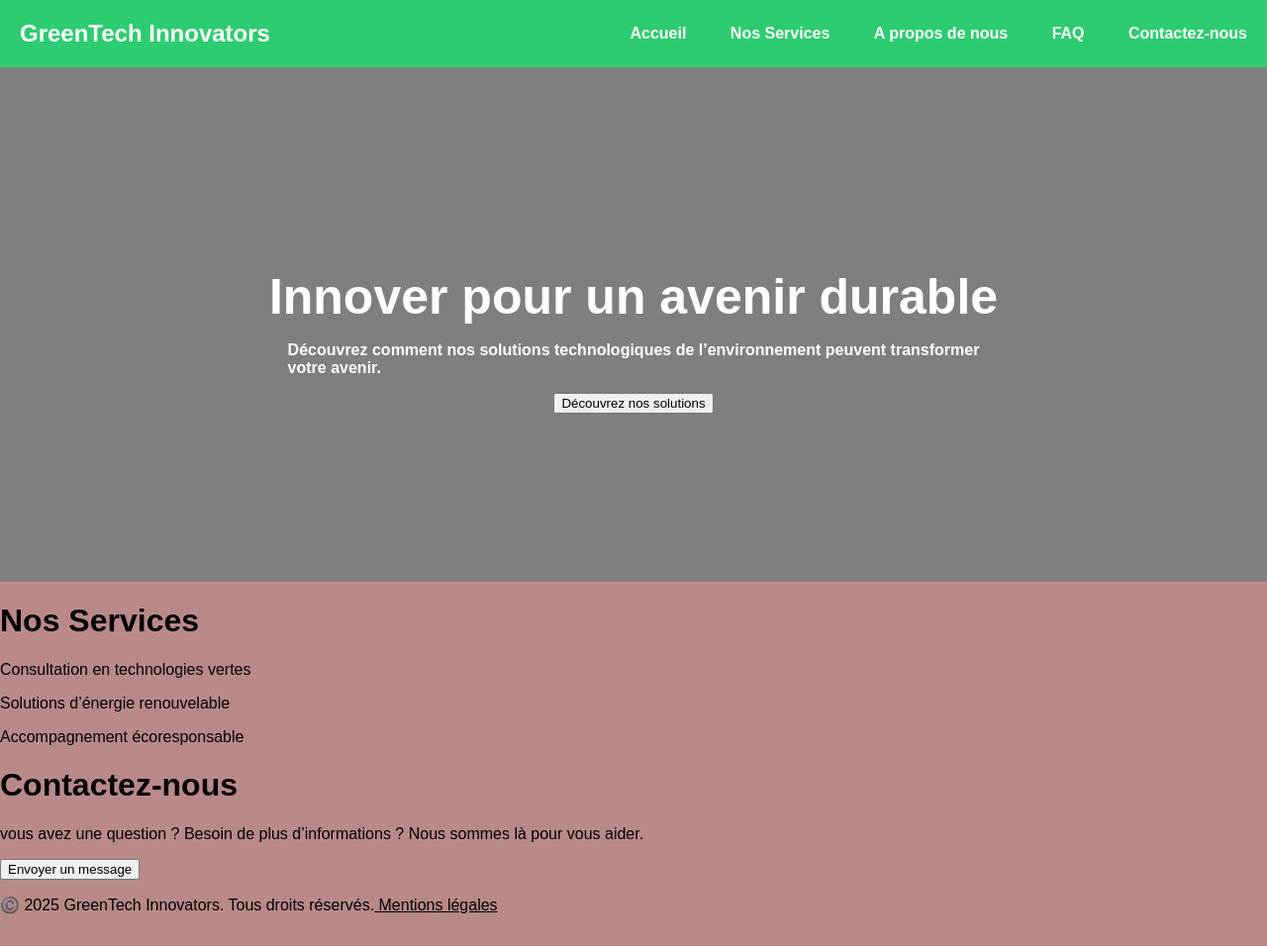
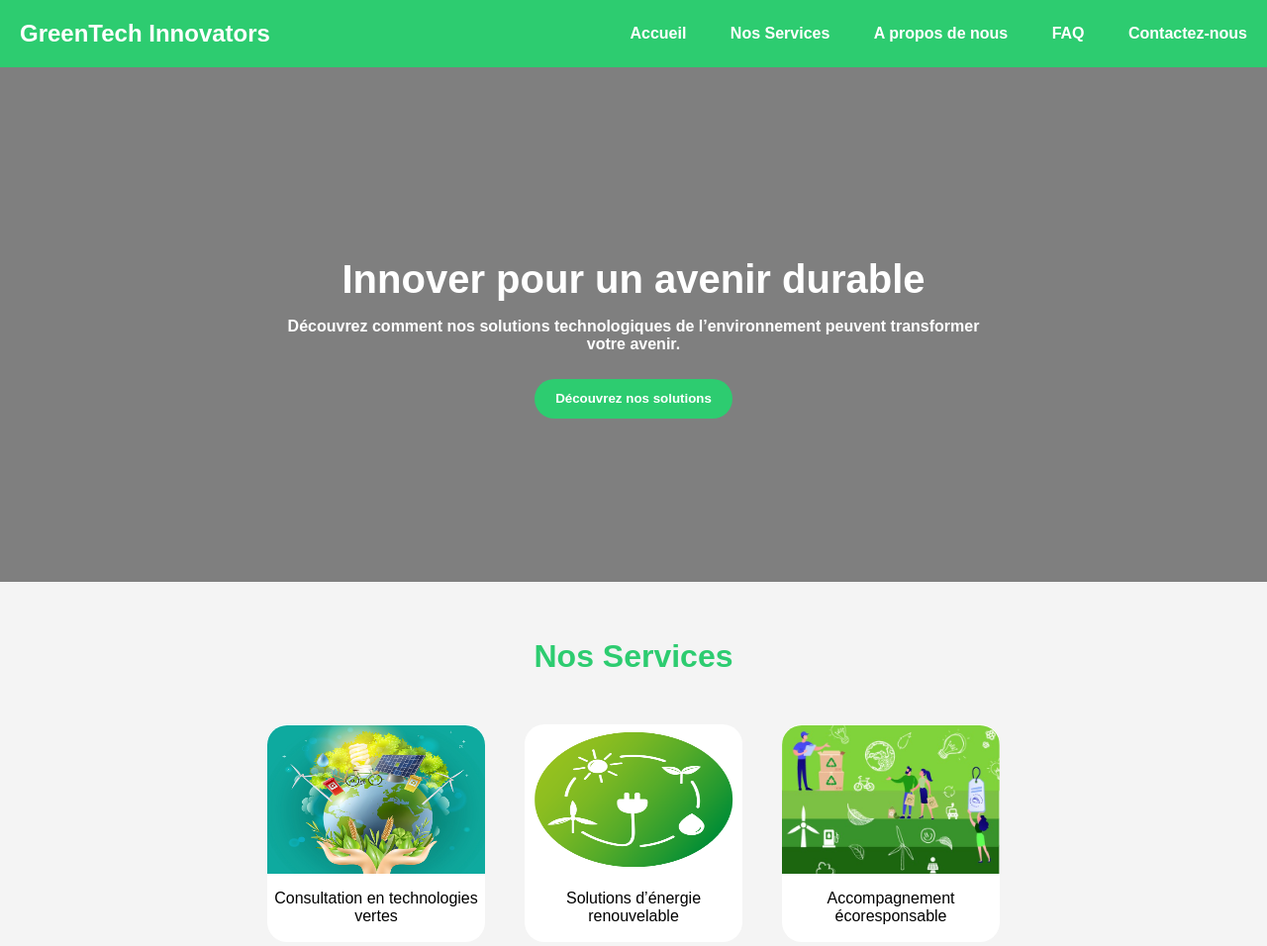
Before and after one commit to belkabous/GreenTech, a plain HTML site: page greentech.html in a window 1280 px wide. Shown: the top 956 px of the page at 99% size. Drawn offline with Linux system fonts and the light colour scheme.

Commit message:
création de main et le footer

```diff
--- a/greentech.html
+++ b/greentech.html
@@ -26,15 +26,21 @@
         </div>
         <div class="part2">
             <h1>Nos Services </h1>
-            <div>
-                <p>Consultation en technologies vertes </p>
+            <div class="items">
+                <div class="item">
+                    <img src="imges/image-item1.jpg" alt="item1">
+                    <p>Consultation en technologies vertes </p>
+                </div>
+                <div class="item">
+                    <img src="imges/image-item2.png" alt="item2">
+                    <p >Solutions d’énergie renouvelable</p>
+                </div>
+                <div class="item">
+                    <img src="imges/image-item3.jpg" alt="item3">
+                    <p>Accompagnement écoresponsable</p>
+                </div>
             </div>
-            <div>
-                <p >Solutions d’énergie renouvelable</p>
-            </div>
-            <div>
-                <p>Accompagnement écoresponsable</p>
-            </div>
+
         </div>
         <div class="part3">
             <h1>Contactez-nous</h1>
--- a/sytle.css
+++ b/sytle.css
@@ -3,8 +3,10 @@
 }
 
 body{
+    display: flex;
+    flex-direction: column;
     margin: 0%;
-    background-color: rgb(185, 137, 137);
+    background-color: #7F7F7F;
 }
 header{
     background-color:#2DCC70;
@@ -34,6 +36,7 @@ header ul li a{
 .part1{
     background-color: #7F7F7F;
     height: 520px;
+    margin: 0%;
     display: flex;
     flex-direction: column;
     align-items: center;
@@ -41,12 +44,101 @@ header ul li a{
 }
 .part1 h1{
     color: white;
-    font-size: 50px;
+    font-size: 40px;
     margin-bottom: 0%;
 }
 #para1{
     color: white;
     font-size: medium;
     font-weight: 800;
+   text-align: center;
+}
+
+.part1 button {
+    background-color: #2DCC70;
+    border: none;
+    margin-top: 10px;
+    width:200px;
+    height: 40px;
+    cursor: pointer;
+    border-radius: 20px;
+    color: white;
+    font-weight: bold;
 
 }
+
+.part2{
+    background-color: #F4F4F4;
+    height: 400px;
+    display: flex;
+    justify-content: center;
+    flex-direction: column;
+    align-items: center;
+
+}
+.part2 h1{
+    cursor: pointer;
+    color: #2DCC70;
+    margin-bottom: 50px;
+}
+
+.items{
+    display: flex;
+    gap: 40px;
+}
+.item {
+    display: flex;
+    align-items: flex-end;
+    flex-direction: column;
+    justify-content: center;
+    background-color: #ffffff;
+    height: 220px;
+    width: 220px;
+    border-radius: 20px;
+    cursor: pointer;
+
+}
+
+.item p{
+    text-align: center;
+    font-size: medium;
+}
+
+.item img{
+    width: 100%;
+    height: 150px;
+    border-radius: 20px 20px 0 0;
+}
+
+.part3{
+    background-color: #EAEEEF;
+    display: flex;
+    flex-direction: column;
+    justify-content: center;
+    align-items: center;
+    height: 300px;
+
+}
+
+.part3 h1{
+    color: #2DCC70;
+}
+
+.part3 button{
+    background-color: #2DCC70;
+    border: none;
+    margin-top: 10px;
+    width:150px;
+    height: 40px;
+    cursor: pointer;
+    border-radius: 20px;
+    color: white;
+    font-weight: bold;
+}
+footer{
+    background-color: #2DCC70;
+}
+footer p{
+    text-align: center;
+    color:white;
+}
```
Also changed, not shown: imges/image-item1.jpg (added), imges/image-item2.png (added), imges/image-item3.jpg (added).
